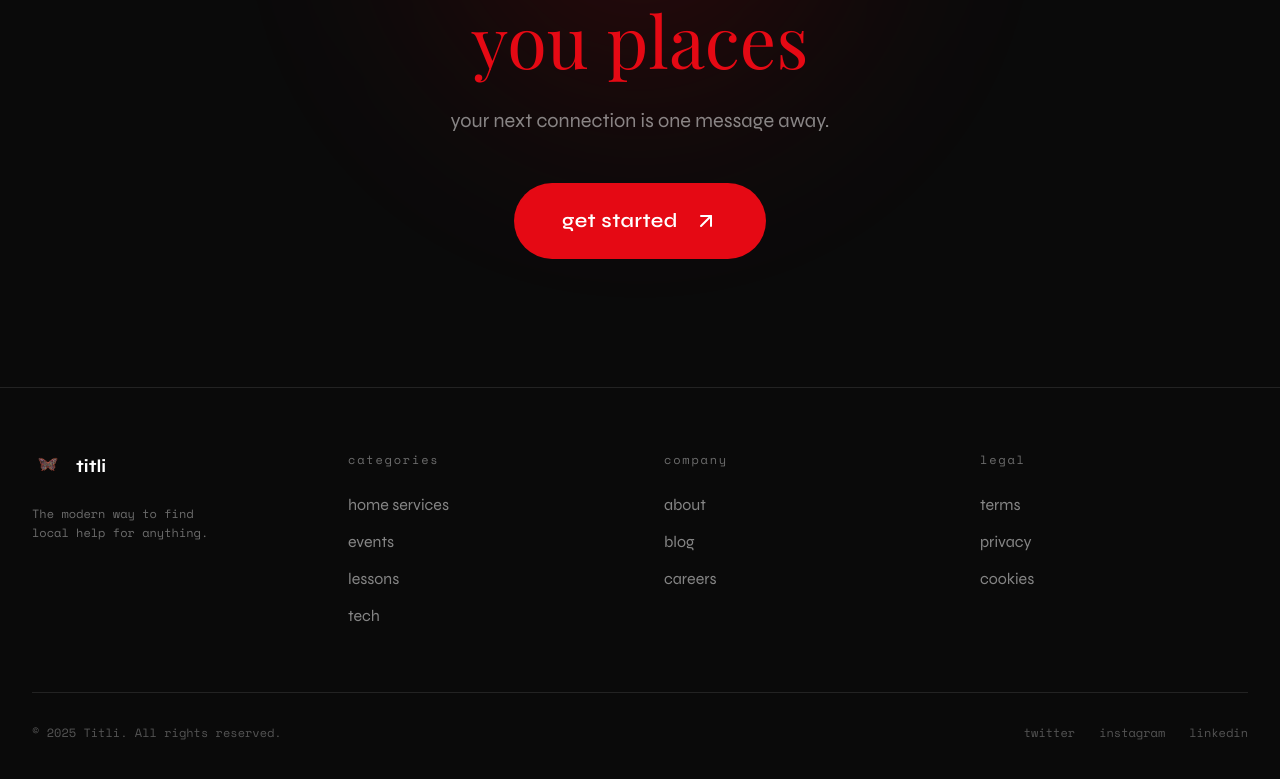
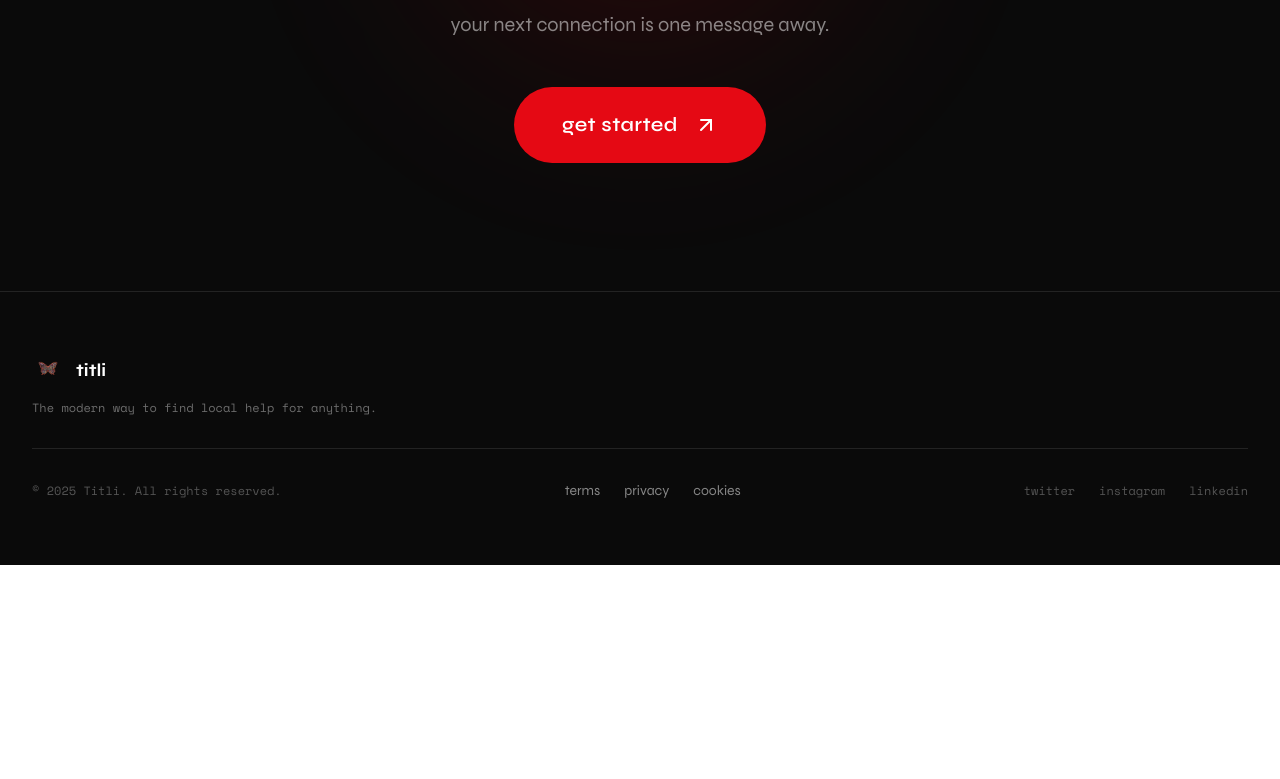
Before and after one commit to manpreetsethi92/titli-frontend, a React (Create React App) app: page / in a window 1280 px wide. Shown: the part 3289-4068 px from the top of the page. After the commit the page ends 3854 px from the top, so only its background shows below. Built offline with nearby package versions, Linux system fonts and the light colour scheme.

Commit message:
Simplified footer for all screens

```diff
--- a/src/pages/LandingPage.jsx
+++ b/src/pages/LandingPage.jsx
@@ -517,18 +517,18 @@ const LandingPage = () => {
       </section>
 
       {/* ==================== FINAL CTA (DARK with glow) ==================== */}
-      <section className="py-32 relative overflow-hidden bg-[#0a0a0a]">
+      <section className="py-20 md:py-32 relative overflow-hidden bg-[#0a0a0a]">
         {/* Gradient glow behind butterfly */}
         <div
-          className="absolute top-1/2 left-1/2 -translate-x-1/2 -translate-y-1/2 w-[600px] h-[600px] rounded-full opacity-20 blur-[100px]"
+          className="absolute top-1/2 left-1/2 -translate-x-1/2 -translate-y-1/2 w-[400px] md:w-[600px] h-[400px] md:h-[600px] rounded-full opacity-20 blur-[100px]"
           style={{ background: 'radial-gradient(circle, #E50914 0%, transparent 70%)' }}
         />
 
         <div className="max-w-[1800px] mx-auto px-8 relative z-10">
           <div className="text-center max-w-4xl mx-auto">
-            {/* Flapping Butterfly */}
-            <div className="mx-auto mb-12" style={{ width: '480px' }}>
-              <div className="butterfly-wrapper butterfly-glow" style={{ width: '100%', paddingBottom: '70%', position: 'relative' }}>
+            {/* Flapping Butterfly - centered on mobile */}
+            <div className="mx-auto mb-12 flex justify-center" style={{ width: '100%', maxWidth: '480px' }}>
+              <div className="butterfly-wrapper butterfly-glow" style={{ width: '280px', maxWidth: '100%', paddingBottom: '50%', position: 'relative' }}>
                 {/* Left Wing */}
                 <div className="wing-left">
                   <img src="/butterfly.png" alt="" />
@@ -541,12 +541,12 @@ const LandingPage = () => {
             </div>
 
             <h2 className="font-display text-4xl md:text-6xl lg:text-7xl leading-[0.95] mb-8 text-white lowercase">
-              let Titli take
+              let titli take
               <br />
               <span className="text-[#E50914]">you places</span>
             </h2>
 
-            <p className="font-syne text-xl text-white/50 mb-12 max-w-lg mx-auto lowercase">
+            <p className="font-syne text-lg md:text-xl text-white/50 mb-12 max-w-lg mx-auto lowercase">
               your next connection is one message away.
             </p>
 
@@ -562,44 +562,40 @@ const LandingPage = () => {
       </section>
 
       {/* ==================== FOOTER (DARK) ==================== */}
-      <footer className="py-16 border-t border-white/10 bg-[#0a0a0a]">
+      <footer className="py-10 md:py-16 border-t border-white/10 bg-[#0a0a0a]">
         <div className="max-w-[1800px] mx-auto px-8">
-          <div className="grid md:grid-cols-4 gap-12 mb-16">
-            <div>
-              <div className="flex items-center gap-3 mb-6">
+          {/* Logo and tagline */}
+          <div className="flex flex-col items-center md:items-start mb-8">
+            <div className="flex items-center gap-3 mb-4">
               <img src="/butterfly.png" alt="Titli" className="w-8 h-auto" />
               <span className="font-syne font-bold text-lg text-white">titli</span>
             </div>
-              <p className="font-mono text-xs text-white/40 leading-relaxed">
-                The modern way to find<br />local help for anything.
+            <p className="font-mono text-xs text-white/40 text-center md:text-left">
+              The modern way to find local help for anything.
             </p>
           </div>
 
-            {[
-              { title: "categories", links: ["home services", "events", "lessons", "tech"] },
-              { title: "company", links: ["about", "blog", "careers"] },
-              { title: "legal", links: ["terms", "privacy", "cookies"] }
-            ].map((col, idx) => (
-              <div key={idx}>
-                <h4 className="font-mono text-xs tracking-[0.15em] text-white/40 mb-6 lowercase">{col.title}</h4>
-                <ul className="space-y-3">
-                  {col.links.map((link, i) => (
-                    <li key={i}>
-                      <a href="#" className="font-syne text-white/50 hover:text-[#E50914] transition-colors">
+          {/* Bottom row with legal links and social */}
+          <div className="flex flex-col md:flex-row items-center justify-between gap-6 pt-8 border-t border-white/10">
+            <p className="font-mono text-xs text-white/30 order-3 md:order-1">
+              © 2025 Titli. All rights reserved.
+            </p>
+
+            {/* Legal links - inline */}
+            <div className="flex items-center gap-6 order-1 md:order-2">
+              {["terms", "privacy", "cookies"].map((link, idx) => (
+                <a
+                  key={idx}
+                  href="#"
+                  className="font-syne text-sm text-white/50 hover:text-[#E50914] transition-colors"
+                >
                   {link}
                 </a>
-                    </li>
-                  ))}
-                </ul>
-              </div>
               ))}
             </div>
 
-          <div className="flex flex-col md:flex-row items-center justify-between gap-4 pt-8 border-t border-white/10">
-            <p className="font-mono text-xs text-white/30">
-              © 2025 Titli. All rights reserved.
-            </p>
-            <div className="flex items-center gap-6">
+            {/* Social links */}
+            <div className="flex items-center gap-6 order-2 md:order-3">
               {["twitter", "instagram", "linkedin"].map((social, idx) => (
                 <a
                   key={idx}
```
Lines whose indentation alone changed are shown as unchanged.
